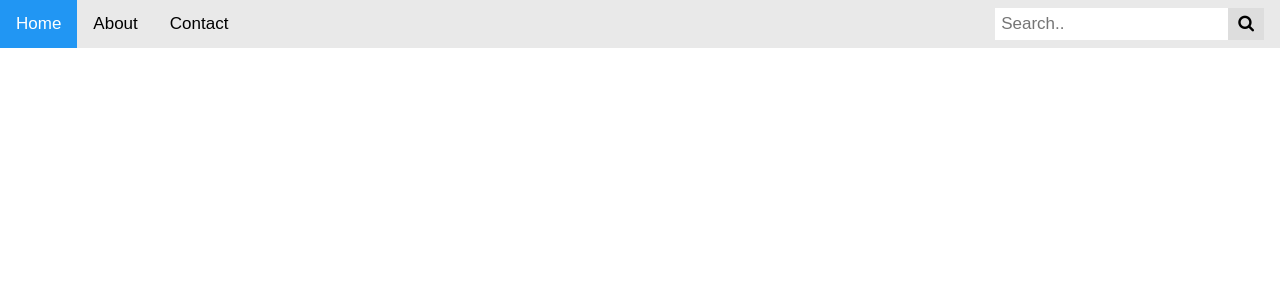
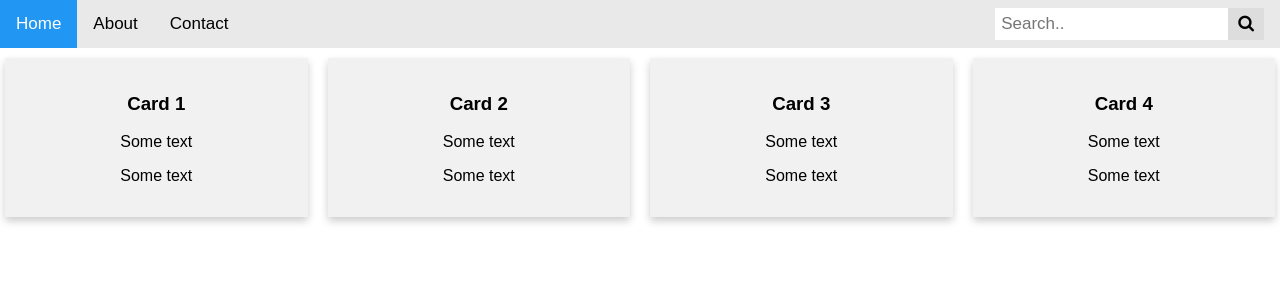
Before and after one commit to kom1323/Website, a Flask app: page / in a window 1280 px wide. Shown: the top 300 px of the page. Run offline with Flask 2, Linux system fonts and the light colour scheme; parts of the project's set-up code (start-up, migrations or seed data) failed here and were passed over.

Commit message:
Added cards and pandas database search

```diff
--- a/backend/app.py
+++ b/backend/app.py
@@ -1,14 +1,21 @@
 from flask import Flask, render_template, request
+from DataBase import DataBase
+
+app = Flask(__name__, template_folder=r"..\templates")
+db = DataBase(r".\backend\New-Zealand-period-life-tables-2017-2019-CSV.csv")
 
 
-app = Flask(__name__, template_folder=r"..\templates")
+@app.route("/")
+def home():
+    return render_template("home.html")
 
+@app.route("/search", methods = ['GET', 'POST'])
+def search():
+    if request.method == 'GET':
+        print("the button is pressed")
+        print(request.form.getlist("search"))
+        return render_template("home.html", data=db.get_first_row())
 
-@app.route("/", methods = ['GET', 'POST'])
-def home():
-    if request.method == 'POST':
-        print("the button is pressed")
-    return render_template("home.html")
 
 
 
--- a/templates/home.html
+++ b/templates/home.html
@@ -84,6 +84,45 @@
             .topnav input[type=text] {
                 border: 1px solid #ccc;
             }
+
+            /* Responsive columns */
+            .column {
+                width: 100%;
+                display: block;
+                margin-bottom: 20px;
+            }
+
+
+
+        }
+
+        /* Float four columns side by side */
+        .column {
+            float: left;
+            width: 25%;
+            padding: 0 10px;
+        }
+
+        /* Remove extra left and right margins, due to padding */
+        .row {
+            padding: 10px 0;
+            margin: 0 -5px;
+
+        }
+
+        /* Clear floats after the columns */
+        .row:after {
+            content: "";
+            display: table;
+            clear: both;
+        }
+
+        /* Style the counter cards */
+        .card {
+            box-shadow: 0 4px 8px 0 rgba(0, 0, 0, 0.2);
+            padding: 16px;
+            text-align: center;
+            background-color: #f1f1f1;
         }
     </style>
 </head>
@@ -95,11 +134,66 @@
         <a href="#about">About</a>
         <a href="#contact">Contact</a>
         <div class="search-container">
-            <form action="/", method="post">
+            <form action="/search" , method="get">
                 <input type="text" placeholder="Search.." name="search">
-                <button type="submit" value="search_press"><i class="fa fa-search" ></i></button>
+                <button type="submit" value="search_press"><i class="fa fa-search"></i></button>
             </form>
         </div>
+    </div>
+
+    <div>
+
+        {% for x in content%}
+        <p>{{x}}</p>
+        {% endfor %}
+    </div>
+
+
+    <div class="row">
+        <div class="column">
+            <div class="card">
+                <h3>Card 1</h3>
+                <p>Some text</p>
+                <p>Some text</p>
+            </div>
+        </div>
+
+        <div class="column">
+            <div class="card">
+                <h3>Card 2</h3>
+                <p>Some text</p>
+                <p>Some text</p>
+            </div>
+        </div>
+
+        <div class="column">
+            <div class="card">
+                <h3>Card 3</h3>
+                <p>Some text</p>
+                <p>Some text</p>
+            </div>
+        </div>
+
+        <div class="column">
+            <div class="card">
+                <h3>Card 4</h3>
+                <p>Some text</p>
+                <p>Some text</p>
+            </div>
+        </div>
+    </div>
+
+    <div class="row">
+        {% for key in data%}
+        <div class="column">
+            <div class="card">
+                <h3>{{key}}</h3>
+                <p>{{data[key]}}</p>
+                <p>Some text</p>
+            </div>
+        </div>
+        {% endfor %}
+
     </div>
 
 
```
Also changed, not shown: backend/DataBase.py (added, +22 -0 lines), backend/IDB.py (added, +25 -0 lines), backend/New-Zealand-period-life-tables-2017-2019-CSV.csv (added).
